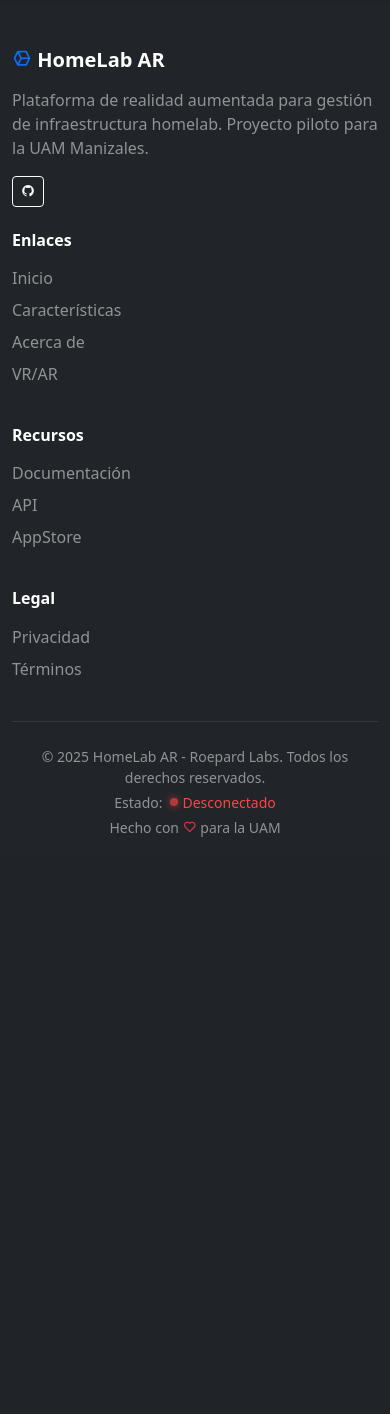
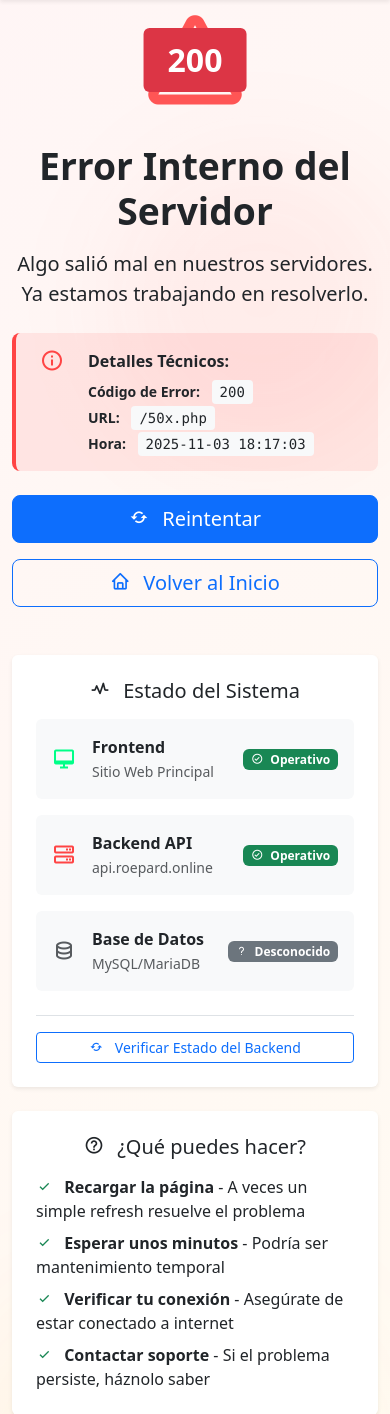
Before and after one commit to roepard-labs/thepearlo_vr-website, a PHP site: page /50x.php in a window 390 px wide. Shown: the part 63-1477 px from the top of the page. Before the commit the page ends 900 px from the top, so only its background shows below. Run offline with PHP 8.4, Linux system fonts and the light colour scheme; some libraries are stand-ins or nearby versions.

Commit message:
feat: Enhance 404 and 50x error pages with improved layout, metadata, and responsive design

```diff
--- a/404.php
+++ b/404.php
@@ -198,25 +198,75 @@
 
 <?php
 $content = ob_get_clean();
+?>
+<!DOCTYPE html>
+<html lang="es" data-bs-theme="auto">
 
-// Crear vista temporal inline
-$viewFile = __DIR__ . '/views/error404.temp.php';
-file_put_contents($viewFile, $content);
+<head>
+    <meta charset="UTF-8">
+    <meta name="viewport" content="width=device-width, initial-scale=1.0">
+    <meta name="description" content="La página que buscas no existe">
+    <title>404 - Página No Encontrada | HomeLab AR</title>
 
-try {
-    AppLayout::render('error404.temp', [], [
-        'title' => '404 - Página No Encontrada | HomeLab AR',
-        'description' => 'La página que buscas no existe',
-        'includeHeader' => true,
-        'includeFooter' => true,
-        'bodyClass' => 'error-page-body',
-        'additionalCss' => ['aos'],
-        'additionalJs' => ['aos']
-    ]);
-} finally {
-    // Limpiar archivo temporal
-    if (file_exists($viewFile)) {
-        @unlink($viewFile);
-    }
+    <!-- Favicon -->
+    <link rel="icon" type="image/png" href="/assets/favicon.png">
+
+    <!-- CSS Base del Proyecto -->
+    <link rel="stylesheet" href="/css/variables.css">
+    <link rel="stylesheet" href="/css/base.css">
+    <link rel="stylesheet" href="/css/main.css">
+
+    <!-- Bootstrap 5 -->
+    <link href="/node_modules/bootstrap/dist/css/bootstrap.min.css" rel="stylesheet">
+
+    <!-- Boxicons -->
+    <link href="/node_modules/boxicons/css/boxicons.min.css" rel="stylesheet">
+
+    <!-- AOS -->
+    <link href="/node_modules/aos/dist/aos.css" rel="stylesheet">
+
+    <!-- Animate.css -->
+    <link href="/node_modules/animate.css/animate.min.css" rel="stylesheet">
+</head>
+
+<body class="error-page-body">
+
+    <?php
+    // Incluir header
+    if (file_exists(__DIR__ . '/ui/header.ui.php')) {
+        include __DIR__ . '/ui/header.ui.php';
     }
     ?>
+
+    <main id="main-content">
+        <?php echo $content; ?>
+    </main>
+
+    <?php
+    // Incluir footer
+    if (file_exists(__DIR__ . '/ui/footer.ui.php')) {
+        include __DIR__ . '/ui/footer.ui.php';
+    }
+    ?>
+
+    <!-- JavaScript Core -->
+    <script src="/node_modules/jquery/dist/jquery.min.js"></script>
+    <script src="/node_modules/@popperjs/core/dist/umd/popper.min.js"></script>
+    <script src="/node_modules/bootstrap/dist/js/bootstrap.min.js"></script>
+
+    <!-- AOS -->
+    <script src="/node_modules/aos/dist/aos.js"></script>
+    <script>
+        AOS.init({
+            duration: 800,
+            easing: 'ease-in-out',
+            once: true,
+            mirror: false
+        });
+    </script>
+
+    <!-- Color Mode Toggler -->
+    <script src="/js/color-mode-toggler.js"></script>
+</body>
+
+</html>
--- a/50x.php
+++ b/50x.php
@@ -321,25 +321,81 @@
 
 <?php
 $content = ob_get_clean();
+?>
+<!DOCTYPE html>
+<html lang="es" data-bs-theme="auto">
 
-// Crear vista temporal inline
-$viewFile = __DIR__ . '/views/error50x.temp.php';
-file_put_contents($viewFile, $content);
+<head>
+    <meta charset="UTF-8">
+    <meta name="viewport" content="width=device-width, initial-scale=1.0">
+    <meta name="description" content="Error interno del servidor">
+    <title><?php echo $error_code; ?> - Error del Servidor | HomeLab AR</title>
 
-try {
-    AppLayout::render('error50x.temp', [], [
-        'title' => $error_code . ' - Error del Servidor | HomeLab AR',
-        'description' => 'Error interno del servidor',
-        'includeHeader' => true,
-        'includeFooter' => true,
-        'bodyClass' => 'error-page-body',
-        'additionalCss' => ['aos', 'notyf'],
-        'additionalJs' => ['aos', 'notyf']
-    ]);
-} finally {
-    // Limpiar archivo temporal
-    if (file_exists($viewFile)) {
-        @unlink($viewFile);
+    <!-- Favicon -->
+    <link rel="icon" type="image/png" href="/assets/favicon.png">
+
+    <!-- CSS Base del Proyecto -->
+    <link rel="stylesheet" href="/css/variables.css">
+    <link rel="stylesheet" href="/css/base.css">
+    <link rel="stylesheet" href="/css/main.css">
+
+    <!-- Bootstrap 5 -->
+    <link href="/node_modules/bootstrap/dist/css/bootstrap.min.css" rel="stylesheet">
+
+    <!-- Boxicons -->
+    <link href="/node_modules/boxicons/css/boxicons.min.css" rel="stylesheet">
+
+    <!-- AOS -->
+    <link href="/node_modules/aos/dist/aos.css" rel="stylesheet">
+
+    <!-- Animate.css -->
+    <link href="/node_modules/animate.css/animate.min.css" rel="stylesheet">
+
+    <!-- Notyf -->
+    <link href="/node_modules/notyf/notyf.min.css" rel="stylesheet">
+</head>
+
+<body class="error-page-body">
+
+    <?php
+    // Incluir header
+    if (file_exists(__DIR__ . '/ui/header.ui.php')) {
+        include __DIR__ . '/ui/header.ui.php';
     }
-}
-?>
+    ?>
+
+    <main id="main-content">
+        <?php echo $content; ?>
+    </main>
+
+    <?php
+    // Incluir footer
+    if (file_exists(__DIR__ . '/ui/footer.ui.php')) {
+        include __DIR__ . '/ui/footer.ui.php';
+    }
+    ?>
+
+    <!-- JavaScript Core -->
+    <script src="/node_modules/jquery/dist/jquery.min.js"></script>
+    <script src="/node_modules/@popperjs/core/dist/umd/popper.min.js"></script>
+    <script src="/node_modules/bootstrap/dist/js/bootstrap.min.js"></script>
+
+    <!-- AOS -->
+    <script src="/node_modules/aos/dist/aos.js"></script>
+    <script>
+        AOS.init({
+            duration: 800,
+            easing: 'ease-in-out',
+            once: true,
+            mirror: false
+        });
+    </script>
+
+    <!-- Notyf -->
+    <script src="/node_modules/notyf/notyf.min.js"></script>
+
+    <!-- Color Mode Toggler -->
+    <script src="/js/color-mode-toggler.js"></script>
+</body>
+
+</html>
```
Lines whose indentation alone changed are shown as unchanged.
